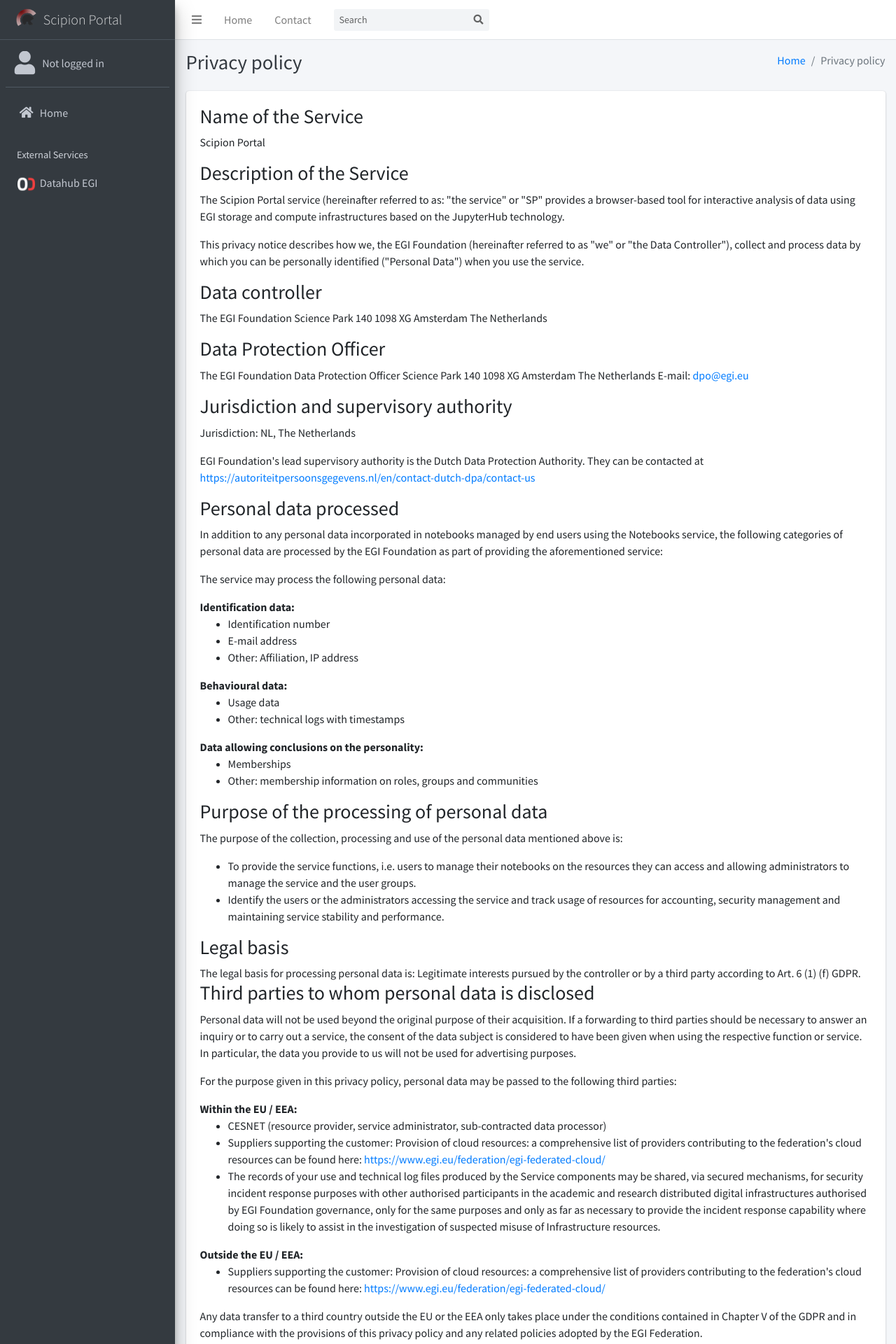
After one commit to CERIT-SC/scipion-portal, a Django app: page /privacy-policy/ in a window 1280 px wide. The commit adds this page. Shown: the top 1920 px of the page at 70% size. Run offline with Django 4.2, Linux system fonts and the light colour scheme; style sheets or scripts are compiled from the project's sources; some libraries are stand-ins or nearby versions.

Commit message:
add terms-of-use and privacy-policy sample

```diff
--- a/scipo/scipo/urls.py
+++ b/scipo/scipo/urls.py
@@ -23,6 +23,9 @@
     path('instance-list/', views.instance_list, name='instance-list'),
     path('dataset-list/', views.dataset_list, name='dataset-list'),
 
+    path('privacy-policy/', views.privacy_policy, name='privacy-policy'),
+    path('terms-of-use/', views.terms_of_use, name='terms-of-use'),
+
     path('admin/', admin.site.urls),
     path('oidc/', include('mozilla_django_oidc.urls')),
     #path('oidc-callback/', views.oidc_callback, name='oidc-callback'),
--- a/scipo/web/templates/includes/footer.html
+++ b/scipo/web/templates/includes/footer.html
@@ -9,4 +9,8 @@
     </div>
     -->
     MUNI ICS
+     | <a rel="noopener noreferrer"
+      href="/privacy-policy">Privacy policy</a>
+     | <a rel="noopener noreferrer"
+      href="/terms-of-use">Terms of use</a>
   </footer>
--- /dev/null
+++ b/scipo/web/templates/privacy-policy.html
@@ -0,0 +1,341 @@
+{% extends "layouts/base.html" %}
+{% load static %}
+
+{% block title %} Dashboard {% endblock %}
+
+<!-- Element injected in the BODY element -->
+{% block body_class %} sidebar-mini {% endblock body_class %}
+
+<!-- Specific Page CSS goes HERE  -->
+{% block stylesheets %}
+
+  <!-- Google Font: Source Sans Pro -->
+  <link rel="stylesheet" href="https://fonts.googleapis.com/css?family=Source+Sans+Pro:300,400,400i,700&display=fallback">
+  <!-- Font Awesome -->
+  <link rel="stylesheet" href="{% static 'assets/plugins/fontawesome-free/css/all.min.css' %}">
+  <!-- Ionicons -->
+  <link rel="stylesheet" href="https://code.ionicframework.com/ionicons/2.0.1/css/ionicons.min.css' %}">
+  <!-- Tempusdominus Bootstrap 4 -->
+  <link rel="stylesheet" href="{% static 'assets/plugins/tempusdominus-bootstrap-4/css/tempusdominus-bootstrap-4.min.css' %}">
+  <!-- iCheck -->
+  <link rel="stylesheet" href="{% static 'assets/plugins/icheck-bootstrap/icheck-bootstrap.min.css' %}">
+  <!-- JQVMap -->
+  <link rel="stylesheet" href="{% static 'assets/plugins/jqvmap/jqvmap.min.css' %}">
+  <!-- Theme style -->
+  <link rel="stylesheet" href="{% static 'assets/css/adminlte.min.css' %}">
+  <!-- overlayScrollbars -->
+  <link rel="stylesheet" href="{% static 'assets/plugins/overlayScrollbars/css/OverlayScrollbars.min.css' %}">
+  <!-- Daterange picker -->
+  <link rel="stylesheet" href="{% static 'assets/plugins/daterangepicker/daterangepicker.css' %}">
+  <!-- summernote -->
+  <link rel="stylesheet" href="{% static 'assets/plugins/summernote/summernote-bs4.min.css' %}">
+
+{% endblock stylesheets %}
+
+{% block content %}
+
+  <div class="content-wrapper">
+
+    <!-- Content Header (Page header) -->
+    <div class="content-header">
+      <div class="container-fluid">
+        <div class="row mb-2">
+          <div class="col-sm-6">
+            <h1 class="m-0 text-dark">Privacy policy</h1>
+          </div><!-- /.col -->
+          <div class="col-sm-6">
+            <ol class="breadcrumb float-sm-right">
+              <li class="breadcrumb-item"><a href="/">Home</a></li>
+              <li class="breadcrumb-item active">Privacy policy</li>
+            </ol>
+          </div><!-- /.col -->
+        </div><!-- /.row -->
+      </div><!-- /.container-fluid -->
+    </div>
+    <!-- /.content-header -->
+
+    <!-- Main content -->
+    <section class="content">
+      <div class="container-fluid">
+        <div class="row">
+          <div class="col-12">
+
+            <div class="card">
+              <div class="card-body">
+                <h3>Name of the Service</h3>
+                <p>Scipion Portal</p>
+
+                <h3>Description of the Service</h3>
+                <p>
+                  The Scipion Portal service (hereinafter referred to as: "the service" or
+                  "SP" provides a browser-based tool for interactive analysis of
+                  data using EGI storage and compute infrastructures based on the
+                  JupyterHub technology.
+                </p>
+                <p>
+                  This privacy notice describes how we, the EGI Foundation (hereinafter
+                  referred to as "we" or "the Data Controller"), collect and process data
+                  by which you can be personally identified ("Personal Data") when you use
+                  the service.
+                </p>
+                <h3>Data controller</h3>
+
+                <address class="vcard">
+                <span class="fn org">The EGI Foundation</span>
+                <span class="street-address">Science Park 140</span>
+                <span class="postal-code">1098 XG</span> <span class="locality">Amsterdam</span>
+                <span class="country-name">The Netherlands</span>
+                </address>
+
+                <h3>Data Protection Officer</h3>
+
+                <address class="vcard">
+                <span class="fn org">The EGI Foundation
+                                     Data Protection Officer</span>
+                <span class="street-address">Science Park 140</span>
+                <span class="postal-code">1098 XG</span> <span class="locality">Amsterdam</span>
+                <span class="country-name">The Netherlands</span>
+                <span class="email">E-mail: <a href="mailto:dpo@egi.eu">dpo@egi.eu</a></span>
+                </address>
+
+                <h3>Jurisdiction and supervisory authority</h3>
+                <p>Jurisdiction: NL, The Netherlands</p>
+
+                <p>
+                  EGI Foundation's lead supervisory authority is the Dutch Data Protection
+                  Authority. They can be contacted at
+                  <a href="https://autoriteitpersoonsgegevens.nl/en/contact-dutch-dpa/contact-us">https://autoriteitpersoonsgegevens.nl/en/contact-dutch-dpa/contact-us</a>
+                </p>
+
+                <h3>Personal data processed</h3>
+                <p>
+                  In addition to any personal data incorporated in notebooks managed by
+                  end users using the Notebooks service, the following categories of
+                  personal data are processed by the EGI Foundation as part of providing
+                  the aforementioned service:
+                </p>
+
+                <p>The service may process the following personal data:</p>
+
+                <strong>Identification data:</strong>
+                <ul>
+                  <li>Identification number</li>
+                  <li>E-mail address</li>
+                  <li>Other: Affiliation, IP address</li>
+                </ul>
+
+                <strong>Behavioural data:</strong>
+                <ul>
+                  <li>Usage data</li>
+                  <li>Other: technical logs with timestamps</li>
+                </ul>
+
+                <strong>Data allowing conclusions on the personality:</strong>
+                <ul>
+                  <li>Memberships</li>
+                  <li>Other: membership information on roles, groups and communities</li>
+                </ul>
+
+                <h3>Purpose of the processing of personal data</h3>
+
+                <p>
+                  The purpose of the collection, processing and use of the personal data
+                  mentioned above is:
+                </p>
+
+                <ul>
+                  <li>
+                    To provide the service functions, i.e. users to manage their notebooks
+                    on the resources they can access and allowing administrators to manage
+                    the service and the user groups.
+                  </li>
+                  <li>
+                    Identify the users or the administrators accessing the service and
+                    track usage of resources for accounting, security management and
+                    maintaining service stability and performance.
+                  </li>
+                </ul>
+
+                <h3>Legal basis</h3>
+                The legal basis for processing personal data is: Legitimate interests
+                pursued by the controller or by a third party according to Art. 6 (1) (f)
+                GDPR.
+
+                <h3>Third parties to whom personal data is disclosed</h3>
+                <p>
+                  Personal data will not be used beyond the original purpose of their
+                  acquisition. If a forwarding to third parties should be necessary to
+                  answer an inquiry or to carry out a service, the consent of the data
+                  subject is considered to have been given when using the respective
+                  function or service. In particular, the data you provide to us will not
+                  be used for advertising purposes.
+                </p>
+
+                <p>
+                  For the purpose given in this privacy policy, personal data may be
+                  passed to the following third parties:
+                </p>
+
+                <strong> Within the EU / EEA: </strong>
+
+                <ul>
+                  <li>
+                    CESNET (resource provider, service administrator, sub-contracted data
+                    processor)
+                  </li>
+                  <li>
+                    Suppliers supporting the customer: Provision of cloud resources: a
+                    comprehensive list of providers contributing to the federation's cloud
+                    resources can be found here:
+                    <a href="https://www.egi.eu/federation/egi-federated-cloud/">https://www.egi.eu/federation/egi-federated-cloud/</a>
+                  </li>
+                  <li>
+                    The records of your use and technical log files produced by the
+                    Service components may be shared, via secured mechanisms, for security
+                    incident response purposes with other authorised participants in the
+                    academic and research distributed digital infrastructures authorised
+                    by EGI Foundation governance, only for the same purposes and only as
+                    far as necessary to provide the incident response capability where
+                    doing so is likely to assist in the investigation of suspected misuse
+                    of Infrastructure resources.
+                  </li>
+                </ul>
+
+                <strong> Outside the EU / EEA: </strong>
+
+                <ul>
+                  <li>
+                    Suppliers supporting the customer: Provision of cloud resources: a
+                    comprehensive list of providers contributing to the federation's cloud
+                    resources can be found here:
+                    <a href="https://www.egi.eu/federation/egi-federated-cloud/">https://www.egi.eu/federation/egi-federated-cloud/</a>
+                  </li>
+                </ul>
+
+                <p>
+                  Any data transfer to a third country outside the EU or the EEA only
+                  takes place under the conditions contained in Chapter V of the GDPR and
+                  in compliance with the provisions of this privacy policy and any related
+                  policies adopted by the EGI Federation.
+                </p>
+
+                <h3>Your rights</h3>
+                <p>
+                  You can exercise the following rights at any time by contacting our data
+                  protection officer using the contact details provided in the Data
+                  Protection Officer section:
+                </p>
+
+                <ul>
+                  <li>Information about your data stored with us and their processing</li>
+                  <li>Correction of incorrect personal data</li>
+                  <li>Deletion of your data stored by us</li>
+                  <li>
+                    Restriction of data processing, if we are not yet allowed to delete
+                    your data due to legal obligations
+                  </li>
+                  <li>Objection to the processing of your data by us</li>
+                  <li>Data portability</li>
+                </ul>
+
+                <p>
+                  You can complain at any time to the supervisory data protection
+                  authority (DPA) responsible for you. Your responsible DPA depends on
+                  your country and state of residence, of your workplace or of the
+                  presumed violation. A list of the supervisory authorities with addresses
+                  can be found at
+                  <a href="https://edpb.europa.eu/about-edpb/board/members_en">https://edpb.europa.eu/about-edpb/board/members_en</a>.
+                </p>
+
+                <p>
+                  You can contact EGI Foundation's lead supervising authority using the
+                  contact details provided in the Jurisdiction and Supervisory Authority
+                  section.
+                </p>
+
+                <h3>Data retention and deletion</h3>
+                <p>
+                  The records of your use and technical log files produced by the service
+                  components will be deleted or anonymised after, at most, 18 months.
+                </p>
+
+                <h3>Security</h3>
+                <p>
+                  We take appropriate technical and organisational measures to ensure data
+                  security and the protection against accidental or unlawful destruction,
+                  accidental loss, alteration, unauthorised disclosure or access.
+                </p>
+
+                <p>
+                  A comprehensive overview of the technical and organisational measures
+                  taken by EGI Foundation can be found at
+                  <a href="https://documents.egi.eu/public/ShowDocument?docid=3737">EGI Documentation Database</a>.
+                </p>
+
+                <h3>Data Protection Code of Conduct</h3>
+                <p>
+                  EGI Foundation is conforming to GEANT Code of Conduct and your personal
+                  data will be processed in accordance with the
+                  <a href="http://www.geant.net/uri/dataprotection-code-of-conduct/v1">Code of Conduct for Service Providers</a>
+                  and the
+                  <a href="https://documents.egi.eu/public/ShowDocument?docid=2732">EGI-doc-2732-v3: Policy on the Processing of Personal Data.</a>
+                </p>
+
+                <h3>Acknowledgment</h3>
+                <p>This privacy policy is based on the
+                <a href="https://aarc-project.eu/policies/policy-development-kit/">AARC Policy development kit</a>
+                (licenced under <a href="https://creativecommons.org/licenses/by-nc-sa/4.0/">CC BY-NC-SA 4.0</a>)
+                </p>
+              </div>
+            </div>
+
+          </div>
+        </div>
+      </div>
+
+    </section>
+    <!-- /.content -->
+
+  </div>
+
+{% endblock content %}
+
+<!-- Specific Page JS goes HERE  -->
+{% block javascripts %}
+
+  <!-- jQuery -->
+  <script src="{% static 'assets/plugins/jquery/jquery.min.js' %}"></script>
+  <!-- jQuery UI 1.11.4 -->
+  <script src="{% static 'assets/plugins/jquery-ui/jquery-ui.min.js' %}"></script>
+  <!-- Resolve conflict in jQuery UI tooltip with Bootstrap tooltip -->
+  <script>
+    $.widget.bridge('uibutton', $.ui.button)
+  </script>
+  <!-- Bootstrap 4 -->
+  <script src="{% static 'assets/plugins/bootstrap/js/bootstrap.bundle.min.js' %}"></script>
+  <!-- ChartJS -->
+  <script src="{% static 'assets/plugins/chart.js/Chart.min.js' %}"></script>
+  <!-- Sparkline -->
+  <script src="{% static 'assets/plugins/sparklines/sparkline.js' %}"></script>
+  <!-- JQVMap -->
+  <script src="{% static 'assets/plugins/jqvmap/jquery.vmap.min.js' %}"></script>
+  <script src="{% static 'assets/plugins/jqvmap/maps/jquery.vmap.usa.js' %}"></script>
+  <!-- jQuery Knob Chart -->
+  <script src="{% static 'assets/plugins/jquery-knob/jquery.knob.min.js' %}"></script>
+  <!-- daterangepicker -->
+  <script src="{% static 'assets/plugins/moment/moment.min.js' %}"></script>
+  <script src="{% static 'assets/plugins/daterangepicker/daterangepicker.js' %}"></script>
+  <!-- Tempusdominus Bootstrap 4 -->
+  <script src="{% static 'assets/plugins/tempusdominus-bootstrap-4/js/tempusdominus-bootstrap-4.min.js' %}"></script>
+  <!-- Summernote -->
+  <script src="{% static 'assets/plugins/summernote/summernote-bs4.min.js' %}"></script>
+  <!-- overlayScrollbars -->
+  <script src="{% static 'assets/plugins/overlayScrollbars/js/jquery.overlayScrollbars.min.js' %}"></script>
+  <!-- AdminLTE App -->
+  <script src="{% static 'assets/js/adminlte.js' %}"></script>
+  <!-- AdminLTE dashboard demo (This is only for demo purposes) -->
+  <script src="{% static 'assets/js/pages/dashboard.js' %}"></script>
+  <!-- AdminLTE for demo purposes -->
+  <script src="{% static 'assets/js/demo.js' %}"></script>
+
+{% endblock javascripts %}
--- a/scipo/web/views.py
+++ b/scipo/web/views.py
@@ -13,6 +13,12 @@
 def index(request):
     return render(request, "index.html")
 
+def privacy_policy(request):
+    return render(request, "privacy-policy.html")
+
+def terms_of_use(request):
+    return render(request, "terms-of-use.html")
+
 @login_required(login_url="/oidc/authenticate/")
 def instance_list(request):
     return render(request, "instance-list.html")
```
Also changed, not shown: scipo/web/templates/terms-of-use.html (added, +185 -0 lines).
